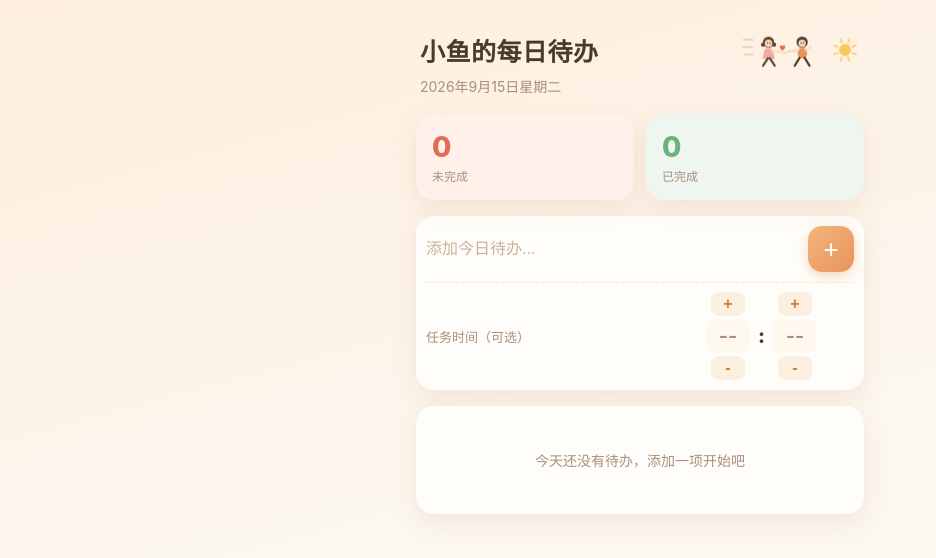
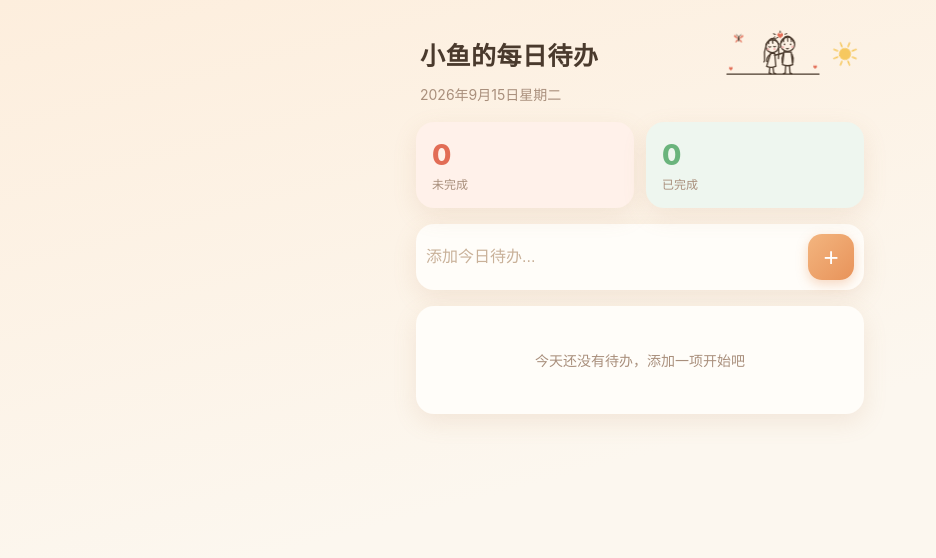
Before and after one commit to kongcheng-jiumeng/xiaoyu-todo, a plain HTML site: page index.html in a window 1280 px wide. Shown: the whole page, without its empty margins (0-936 px from the left). Drawn offline with Linux system fonts and the light colour scheme.

Commit message:
标题改为线稿亲吻小人，蝴蝶爱心动态

```diff
--- a/index.html
+++ b/index.html
@@ -48,8 +48,27 @@
   header { padding: 6px 4px 18px; }
   .title-row { display: flex; align-items: center; gap: 8px; }
   .title-row h1 { flex: 1; min-width: 0; font-size: 25px; font-weight: 800; letter-spacing: .5px; }
-  .runners { width: 82px; height: 40px; flex-shrink: 0; animation: run-bob 1.6s ease-in-out infinite; }
-  @keyframes run-bob { 0%, 100% { transform: translateY(0); } 50% { transform: translateY(-3px); } }
+  .couple { width: 98px; height: 48px; flex-shrink: 0; }
+  /* 大爱心心跳 */
+  .heart-big { transform-box: view-box; transform-origin: 86px 8.5px; animation: beat 1.7s ease-in-out infinite; }
+  @keyframes beat {
+    0%, 100% { transform: scale(1); }
+    14% { transform: scale(1.22); }
+    28% { transform: scale(1.02); }
+    42% { transform: scale(1.14); }
+    56% { transform: scale(1); }
+  }
+  /* 小爱心漂浮 */
+  .heart-s { animation: floaty 2.8s ease-in-out infinite; }
+  .heart-s.s2 { animation-delay: 1.4s; }
+  @keyframes floaty { 0%, 100% { transform: translateY(0); } 50% { transform: translateY(-2.2px); } }
+  /* 蝴蝶扇翅与飘动 */
+  .bfly { animation: flutter 3.4s ease-in-out infinite; }
+  @keyframes flutter { 0%, 100% { transform: translate(0, 0); } 50% { transform: translate(2px, -3px); } }
+  .wing-l, .wing-r { transform-box: view-box; }
+  .wing-l { transform-origin: 19.5px 16px; animation: flap .85s ease-in-out infinite; }
+  .wing-r { transform-origin: 20.5px 16px; animation: flap .85s ease-in-out infinite; }
+  @keyframes flap { 0%, 100% { transform: scaleX(1); } 50% { transform: scaleX(.28); } }
   .sun { width: 30px; height: 30px; flex-shrink: 0; animation: spin 16s linear infinite; }
   @keyframes spin { from { transform: rotate(0); } to { transform: rotate(360deg); } }
   header .date { color: var(--muted); font-size: 14px; margin-top: 6px; }
@@ -69,17 +88,16 @@
 
   /* 添加区 */
   .add {
-    display: flex; flex-direction: column; gap: 10px;
-    background: var(--card); border-radius: var(--radius); padding: 10px;
-    box-shadow: var(--shadow); margin-bottom: 16px;
+    display: flex; gap: 10px; background: var(--card);
+    border-radius: var(--radius); padding: 10px; box-shadow: var(--shadow);
+    margin-bottom: 16px;
   }
-  .add-main { display: flex; gap: 10px; }
-  .add-main input {
+  .add input {
     flex: 1; border: none; outline: none; font-size: 16px;
     background: transparent; color: var(--text); min-width: 0;
   }
-  .add-main input::placeholder { color: #c9b199; }
-  .add-main button {
+  .add input::placeholder { color: #c9b199; }
+  .add button {
     width: 46px; height: 46px; border: none; border-radius: 14px;
     background: linear-gradient(135deg, var(--accent-2), var(--accent));
     color: #fff; font-size: 26px; line-height: 1; cursor: pointer;
@@ -87,36 +105,7 @@
     box-shadow: 0 4px 12px rgba(230, 147, 90, .35);
     transition: transform .1s, box-shadow .15s;
   }
-  .add-main button:active { transform: scale(.95); background: var(--accent-dark); }
-  .add-time {
-    display: flex; align-items: center; justify-content: space-between; gap: 10px;
-    border-top: 1px dashed var(--line); padding-top: 9px;
-  }
-  .add-time-label { font-size: 13px; color: var(--muted); flex-shrink: 0; }
-  .time-picker { display: flex; align-items: center; gap: 8px; }
-  .picker-col { display: flex; flex-direction: column; align-items: center; gap: 3px; }
-  .picker-col .p-val {
-    min-width: 44px; text-align: center; font-size: 20px; font-weight: 800;
-    color: var(--text); background: #fff8ef; border-radius: 10px;
-    padding: 7px 8px; line-height: 1;
-  }
-  .picker-col .p-btn {
-    width: 34px; height: 24px; border: none; border-radius: 8px;
-    background: #fbf0df; color: var(--accent-dark); font-size: 16px;
-    font-weight: 700; cursor: pointer; line-height: 1;
-    display: flex; align-items: center; justify-content: center;
-    transition: background .12s, color .12s, transform .08s;
-  }
-  .picker-col .p-btn:active { background: var(--accent); color: #fff; transform: scale(.92); }
-  .p-colon { font-size: 20px; font-weight: 800; color: var(--text); }
-  .p-clear {
-    border: none; background: #f3e2ce; color: var(--muted); width: 27px; height: 27px;
-    border-radius: 50%; font-size: 15px; font-weight: 700; cursor: pointer;
-    flex-shrink: 0; line-height: 1; margin-left: 2px;
-  }
-  .p-clear:active { background: #e9d4bc; color: var(--danger); }
-  .p-clear:disabled { opacity: 0; pointer-events: none; }
-  .time-picker.no-time .p-val { color: var(--muted); font-weight: 600; }
+  .add button:active { transform: scale(.95); background: var(--accent-dark); }
 
   /* 列表 */
   ul { list-style: none; }
@@ -148,12 +137,6 @@
     flex: 1; font-size: 16px; word-break: break-all; line-height: 1.4;
   }
   li.done .text { color: #c0a790; text-decoration: line-through; }
-  li .time {
-    flex-shrink: 0; font-size: 12px; font-weight: 600;
-    color: var(--accent-dark); background: #fdf1e4;
-    border-radius: 20px; padding: 4px 9px;
-  }
-  li.done .time { color: #c0a790; background: #f6f1e9; }
   li .del {
     border: none; background: none; color: #dcc8b4; font-size: 22px;
     cursor: pointer; width: 32px; height: 32px; line-height: 1;
@@ -181,38 +164,71 @@
   <header>
     <div class="title-row">
       <h1>小鱼的每日待办</h1>
-      <svg class="runners" viewBox="0 0 132 64" fill="none" xmlns="http://www.w3.org/2000/svg">
-        <g stroke="#e9c9a6" stroke-width="2.4" stroke-linecap="round">
-          <path d="M6 16 h14"/>
-          <path d="M4 28 h16"/>
-          <path d="M8 40 h12"/>
+      <svg class="couple" viewBox="0 0 150 74" fill="none" xmlns="http://www.w3.org/2000/svg">
+        <path d="M4 68 H146" stroke="#4a3a2d" stroke-width="2" stroke-linecap="round"/>
+        <g class="bfly">
+          <g class="wing-l">
+            <path d="M19 15 Q14 9 12.3 11.3 Q11.2 13.8 15.4 15.5 Q17.4 16.3 19 16 Z" fill="#e26d56" opacity=".85"/>
+            <path d="M19 17 Q15 19 14.2 21.2 Q14.6 23 16.7 21.7 Q18.5 20.3 19.2 18.2 Z" fill="#e26d56" opacity=".85"/>
+          </g>
+          <g class="wing-r">
+            <path d="M21 15 Q26 9 27.7 11.3 Q28.8 13.8 24.6 15.5 Q22.6 16.3 21 16 Z" fill="#e26d56" opacity=".85"/>
+            <path d="M21 17 Q25 19 25.8 21.2 Q25.4 23 23.3 21.7 Q21.5 20.3 20.8 18.2 Z" fill="#e26d56" opacity=".85"/>
+          </g>
+          <ellipse cx="20" cy="16.5" rx="1.3" ry="4.2" fill="#4a3a2d"/>
+          <path d="M19.3 12.6 Q17.8 10.8 16.6 10.4 M20.7 12.6 Q22.2 10.8 23.4 10.4" stroke="#4a3a2d" stroke-width="1.2" stroke-linecap="round"/>
         </g>
-        <circle cx="37" cy="24" r="3.4" fill="#5a4632"/>
-        <circle cx="55" cy="24" r="3.4" fill="#5a4632"/>
-        <circle cx="46" cy="20" r="9" fill="#5a4632"/>
-        <circle cx="46" cy="22" r="6" fill="#fcd9b8"/>
-        <circle cx="44.4" cy="21" r="1.1" fill="#4a3a2d"/>
-        <circle cx="48.2" cy="21" r="1.1" fill="#4a3a2d"/>
-        <circle cx="43" cy="24" r="1.4" fill="#f3a8ae" opacity=".85"/>
-        <circle cx="49.5" cy="24" r="1.4" fill="#f3a8ae" opacity=".85"/>
-        <path d="M40 31 Q46 28 52 31 L56 47 L36 47 Z" fill="#f4a9a0"/>
-        <path d="M45 46 L37 58" stroke="#5a4632" stroke-width="3.4" stroke-linecap="round"/>
-        <path d="M48 46 L56 58" stroke="#5a4632" stroke-width="3.4" stroke-linecap="round"/>
-        <path d="M50 34 Q60 34 69 37" stroke="#fcd9b8" stroke-width="3.4" stroke-linecap="round"/>
-        <circle cx="100" cy="20" r="9" fill="#4a3a2d"/>
-        <circle cx="100" cy="22" r="6" fill="#fcd9b8"/>
-        <circle cx="98.4" cy="21" r="1.1" fill="#3a2a1d"/>
-        <circle cx="102.2" cy="21" r="1.1" fill="#3a2a1d"/>
-        <circle cx="97" cy="24" r="1.4" fill="#f3a8ae" opacity=".85"/>
-        <circle cx="103.5" cy="24" r="1.4" fill="#f3a8ae" opacity=".85"/>
-        <rect x="93" y="29" width="15" height="17" rx="7" fill="#e8935a"/>
-        <path d="M96 45 L88 58" stroke="#4a3a2d" stroke-width="3.4" stroke-linecap="round"/>
-        <path d="M104 45 L112 58" stroke="#4a3a2d" stroke-width="3.4" stroke-linecap="round"/>
-        <path d="M94 33 Q82 34 72 37" stroke="#fcd9b8" stroke-width="3.4" stroke-linecap="round"/>
-        <path d="M106 33 Q111 30 114 26" stroke="#fcd9b8" stroke-width="3.4" stroke-linecap="round"/>
-        <circle cx="69" cy="37" r="2" fill="#fcd9b8"/>
-        <circle cx="72" cy="37" r="2" fill="#fcd9b8"/>
-        <path transform="translate(63 24) scale(0.45)" d="M12 21.35l-1.45-1.32C5.4 15.36 2 12.28 2 8.5 2 5.42 4.42 3 7.5 3c1.74 0 3.41.81 4.5 2.09C13.09 3.81 14.76 3 16.5 3 19.58 3 22 5.42 22 8.5c0 3.78-3.4 6.86-8.55 11.54L12 21.35z" fill="#e26d56"/>
+        <path class="heart-big" d="M86 12.5 C84.2 10.9 81.5 9.6 81.5 7.4 C81.5 5.6 83 4.5 84.4 4.9 C85.3 5.2 85.8 5.9 86 6.5 C86.2 5.9 86.7 5.2 87.6 4.9 C89 4.5 90.5 5.6 90.5 7.4 C90.5 9.6 87.8 10.9 86 12.5 Z" fill="#e26d56"/>
+        <path d="M82.6 11.6 Q78.5 14 76.8 12.4 Q75.7 11.2 77.4 10.2" stroke="#4a3a2d" stroke-width="1.5" stroke-linecap="round"/>
+        <g stroke="#4a3a2d" stroke-width="1.6" stroke-linecap="round">
+          <path d="M86 3.8 V1.6"/>
+          <path d="M78.6 6.8 L75.7 5.8"/>
+          <path d="M93.4 6.6 L96.3 5.6"/>
+          <path d="M93.5 10.6 L96 12"/>
+        </g>
+        <g stroke="#4a3a2d" stroke-width="2" stroke-linecap="round" fill="none">
+          <path d="M64 24.2 Q74 2.6 84.2 22.6"/>
+          <path d="M69.3 16.3 Q67.6 18.6 68.2 21"/>
+          <path d="M74.6 15.6 Q74.3 18 74.7 20.4"/>
+          <path d="M64 25.5 Q60.6 34 62 44 Q62.6 47.5 61 49.2"/>
+          <path d="M83.4 28.5 Q84.8 36 83.4 44"/>
+          <circle cx="74" cy="25" r="10"/>
+          <path d="M68.5 25.8 Q70.1 27.4 71.7 25.8" stroke-width="1.6"/>
+          <path d="M75.8 25.2 Q77.4 26.8 79 25.2" stroke-width="1.6"/>
+          <path d="M83.2 26.4 Q84.4 27.3 85.6 26.7" stroke-width="1.5"/>
+          <path d="M71.5 35.5 L65.2 56 Q72.5 59.4 79.4 55.6 L77.6 36.4 Z"/>
+          <path d="M77.5 39 Q84 37.5 90.3 35.4" stroke-width="2.2"/>
+          <path d="M71.5 37 Q64.5 42 65.5 48.5" stroke-width="2.2"/>
+          <path d="M70 58.5 L69.2 66.4"/>
+          <path d="M75 58.3 L76.2 66.4"/>
+          <path d="M69.2 66.4 L71.8 67.4"/>
+          <path d="M76.2 66.4 L78.8 67.4"/>
+        </g>
+        <circle cx="67.6" cy="29.8" r="1.9" fill="#f5b5b0" opacity=".85"/>
+        <circle cx="77.4" cy="29.2" r="1.9" fill="#f5b5b0" opacity=".85"/>
+        <g stroke="#4a3a2d" stroke-width="2" stroke-linecap="round" fill="none">
+          <path d="M87.2 20.5 Q97.5 -1 107.8 20"/>
+          <path d="M92.4 13.6 Q90.8 15.9 91.4 18.2" stroke-width="1.6"/>
+          <path d="M97.6 12.8 Q97.4 15.2 97.8 17.4" stroke-width="1.6"/>
+          <path d="M102.4 13.4 Q103.8 15.7 103.2 18" stroke-width="1.6"/>
+          <circle cx="97.5" cy="22" r="11"/>
+          <path d="M92 33.5 L89.6 53.5 Q97.6 56.8 105.4 53.3 L103 34 Z"/>
+          <path d="M90.8 37.5 Q87.8 43.5 89.4 50" stroke-width="2.2"/>
+          <path d="M104.2 37.5 Q107.2 43.5 105.6 50" stroke-width="2.2"/>
+          <path d="M94.5 55.6 L93.8 66.5"/>
+          <path d="M100.5 55.4 L101.2 66.5"/>
+          <path d="M93.8 66.5 L91.2 67.4"/>
+          <path d="M101.2 66.5 L103.8 67.4"/>
+          <path d="M95.6 28.4 Q97.2 29.7 98.8 28.4" stroke-width="1.6"/>
+        </g>
+        <circle cx="92.8" cy="22.2" r="1.25" fill="#4a3a2d"/>
+        <circle cx="102.2" cy="22.2" r="1.25" fill="#4a3a2d"/>
+        <circle cx="90" cy="26.5" r="2" fill="#f5b5b0" opacity=".85"/>
+        <circle cx="105" cy="26" r="2" fill="#f5b5b0" opacity=".85"/>
+        <path class="heart-s" d="M10 63 C8.9 62 7.2 61.1 7.2 59.6 C7.2 58.4 8.2 57.7 9.1 58 C9.7 58.2 9.9 58.6 10 59 C10.1 58.6 10.3 58.2 10.9 58 C11.8 57.7 12.8 58.4 12.8 59.6 C12.8 61.1 11.1 62 10 63 Z" fill="#e26d56"/>
+        <g transform="translate(130 -2)">
+          <path class="heart-s s2" d="M10 63 C8.9 62 7.2 61.1 7.2 59.6 C7.2 58.4 8.2 57.7 9.1 58 C9.7 58.2 9.9 58.6 10 59 C10.1 58.6 10.3 58.2 10.9 58 C11.8 57.7 12.8 58.4 12.8 59.6 C12.8 61.1 11.1 62 10 63 Z" fill="#e26d56"/>
+        </g>
       </svg>
       <svg class="sun" viewBox="0 0 60 60" fill="none" xmlns="http://www.w3.org/2000/svg">
         <circle cx="30" cy="30" r="12" fill="#f6c85f"/>
@@ -249,27 +265,8 @@
   </section>
 
   <section class="add">
-    <div class="add-main">
-      <input id="input" type="text" placeholder="添加今日待办..." maxlength="200">
-      <button id="addBtn" aria-label="添加">+</button>
-    </div>
-    <div class="add-time">
-      <span class="add-time-label">任务时间（可选）</span>
-      <div class="time-picker no-time" id="timePicker">
-        <div class="picker-col">
-          <button class="p-btn" data-unit="h" data-dir="up" aria-label="增加小时">+</button>
-          <div class="p-val" id="hVal">--</div>
-          <button class="p-btn" data-unit="h" data-dir="down" aria-label="减少小时">-</button>
-        </div>
-        <span class="p-colon">:</span>
-        <div class="picker-col">
-          <button class="p-btn" data-unit="m" data-dir="up" aria-label="增加分钟">+</button>
-          <div class="p-val" id="mVal">--</div>
-          <button class="p-btn" data-unit="m" data-dir="down" aria-label="减少分钟">-</button>
-        </div>
-        <button class="p-clear" id="clearTime" aria-label="清除时间" disabled>×</button>
-      </div>
-    </div>
+    <input id="input" type="text" placeholder="添加今日待办..." maxlength="200">
+    <button id="addBtn" aria-label="添加">+</button>
   </section>
 
   <ul id="list"></ul>
@@ -360,12 +357,6 @@
 
         li.appendChild(check);
         li.appendChild(text);
-        if (t.time) {
-          var time = document.createElement('div');
-          time.className = 'time';
-          time.textContent = t.time;
-          li.appendChild(time);
-        }
         li.appendChild(del);
         ul.appendChild(li);
       });
@@ -379,17 +370,15 @@
   }
 
   // ----- 操作 -----
-  function addTodo(text, time) {
+  function addTodo(text) {
     text = (text || '').trim();
     if (!text) return;
-    var todo = {
+    data.todos.push({
       id: Date.now().toString(36) + Math.random().toString(36).slice(2, 6),
       text: text,
       done: false,
       date: todayStr()
-    };
-    if (time) todo.time = time;
-    data.todos.push(todo);
+    });
     save();
     render();
   }
@@ -403,62 +392,20 @@
     render();
   }
 
-  // ----- 任务时间选择 -----
-  var timeParts = { h: null, m: null };
-  function renderTimePicker() {
-    var hNode = document.getElementById('hVal');
-    var mNode = document.getElementById('mVal');
-    var picker = document.getElementById('timePicker');
-    var clear = document.getElementById('clearTime');
-    hNode.textContent = (timeParts.h == null) ? '--' : pad(timeParts.h);
-    mNode.textContent = (timeParts.m == null) ? '--' : pad(timeParts.m);
-    var active = (timeParts.h != null && timeParts.m != null);
-    picker.classList.toggle('no-time', !active);
-    clear.disabled = !active;
-  }
-  function adjustTime(unit, dir) {
-    if (timeParts.h == null) timeParts.h = 0;
-    if (timeParts.m == null) timeParts.m = 0;
-    if (unit === 'h') timeParts.h = (timeParts.h + dir + 24) % 24;
-    else timeParts.m = (timeParts.m + dir + 60) % 60;
-    renderTimePicker();
-  }
-  function getTimeValue() {
-    if (timeParts.h == null || timeParts.m == null) return '';
-    return pad(timeParts.h) + ':' + pad(timeParts.m);
-  }
-  function resetTimePicker() {
-    timeParts.h = null;
-    timeParts.m = null;
-    renderTimePicker();
-  }
-
   // ----- 初始化 -----
   function init() {
     load();
     rollover();
     renderDate();
-    renderTimePicker();
 
     document.getElementById('addBtn').addEventListener('click', function () {
       var input = document.getElementById('input');
-      addTodo(input.value, getTimeValue());
+      addTodo(input.value);
       input.value = '';
-      resetTimePicker();
       input.focus();
     });
     document.getElementById('input').addEventListener('keydown', function (e) {
       if (e.key === 'Enter') document.getElementById('addBtn').click();
-    });
-    document.getElementById('timePicker').addEventListener('click', function (e) {
-      var btn = e.target.closest('.p-btn');
-      if (!btn) return;
-      var unit = btn.getAttribute('data-unit');
-      var dir = btn.getAttribute('data-dir') === 'up' ? 1 : -1;
-      adjustTime(unit, dir);
-    });
-    document.getElementById('clearTime').addEventListener('click', function () {
-      resetTimePicker();
     });
 
     render();
--- a/sw.js
+++ b/sw.js
@@ -1,4 +1,4 @@
-const CACHE = 'workbench-v8';
+const CACHE = 'workbench-v9';
 const ASSETS = [
   './',
   './index.html',
```
